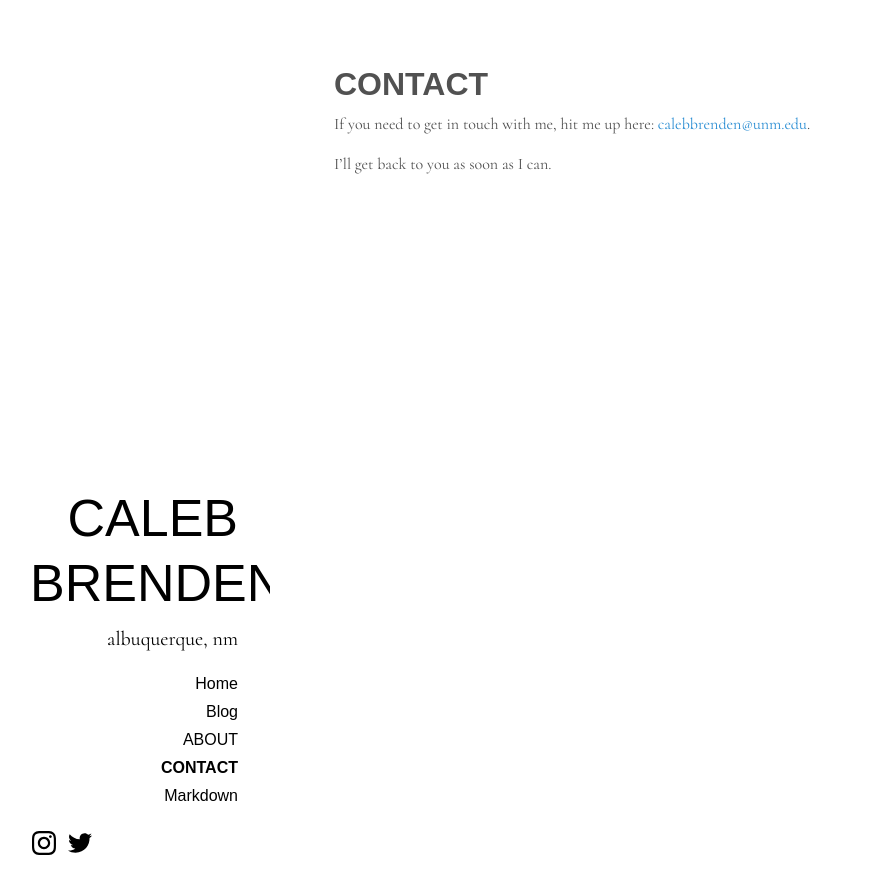
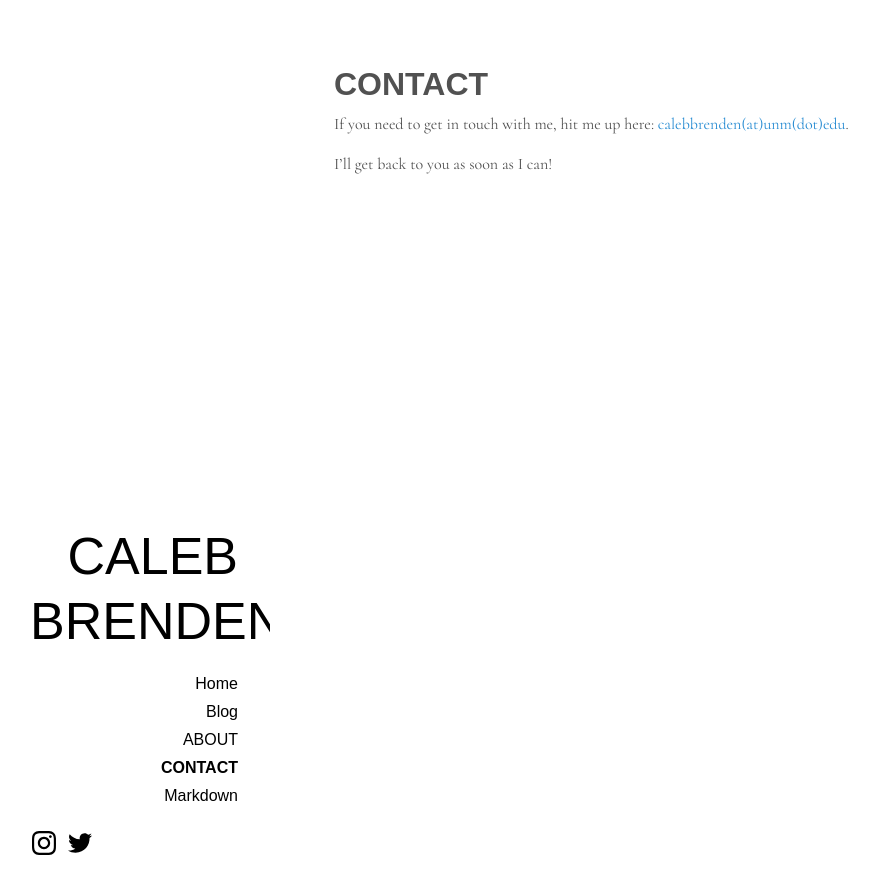
Before and after one commit to calebbrenden/my-site, a Jekyll site: the page built from contact.md, in a window 1280 px wide. Shown: the top 894 px of the page, without its empty margins (2-877 px from the left). Built offline with Jekyll 4.4.1, drawn with Linux system fonts in a browser that asks for light colours; some web fonts are replaced.

Commit message:
updated about and contact pages

```diff
--- a/_config.yml
+++ b/_config.yml
@@ -5,7 +5,7 @@ highlighter:      rouge
 # Setup
 title:            CALEB BRENDEN
 tagline:          HEY!
-description:      'albuquerque, nm'
+description:      # albuquerque, nm
 url:              https://github.com/calebbreadsticks/calebbreadsticks.github.io/
 baseurl:          # the optional subpath of your site, e.g. "/blog"
                   # NB: This applies to all pages in your Jekyll site.
--- a/contact.md
+++ b/contact.md
@@ -4,6 +4,6 @@ title: CONTACT
 sidebar_link: true
 ---
 
-If you need to get in touch with me, hit me up here: [calebbrenden@unm.edu](mailto:example@email.com).
+If you need to get in touch with me, hit me up here: [calebbrenden(at)unm(dot)edu](mailto:calebbrenden@unm.edu).
 
-I'll get back to you as soon as I can.
+I'll get back to you as soon as I can!
```
Also changed, not shown: about.md (+2 -0 lines).
